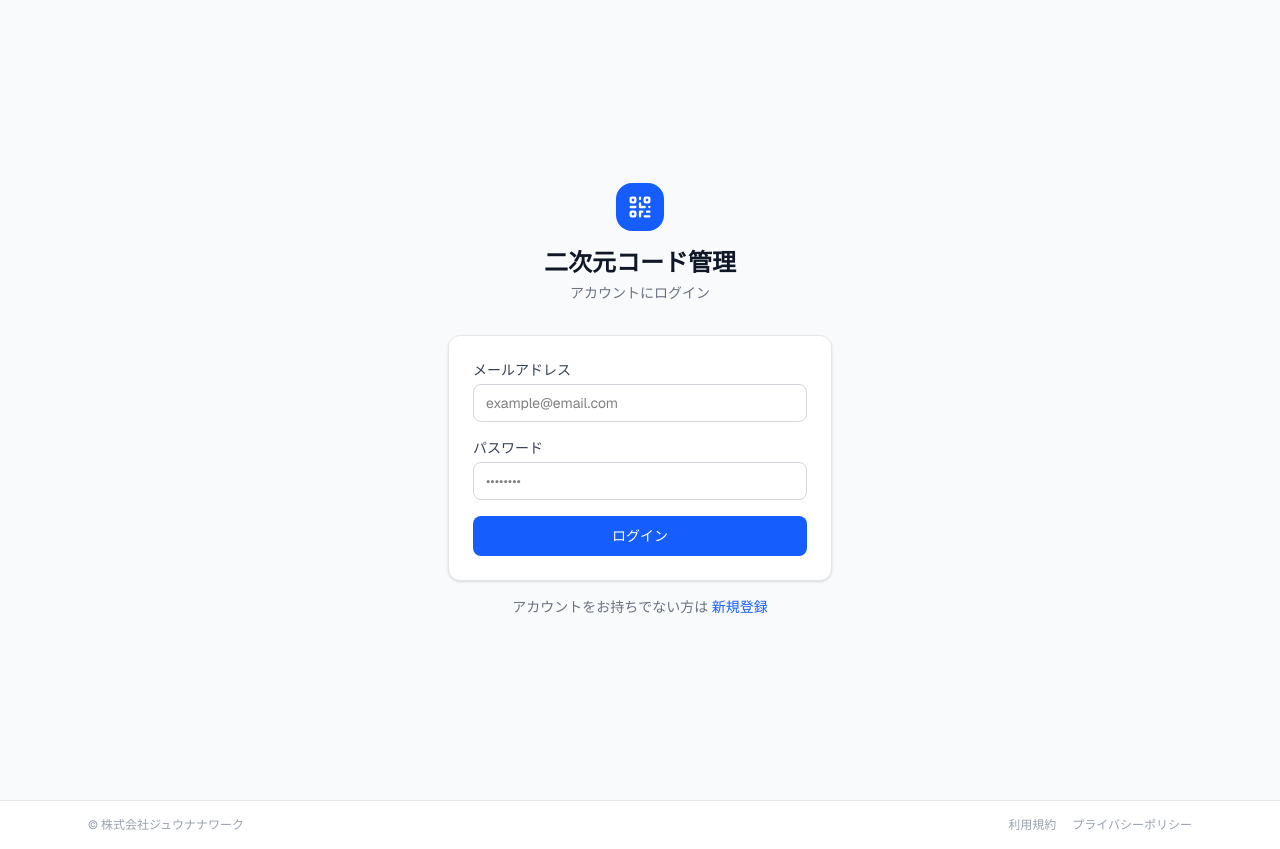
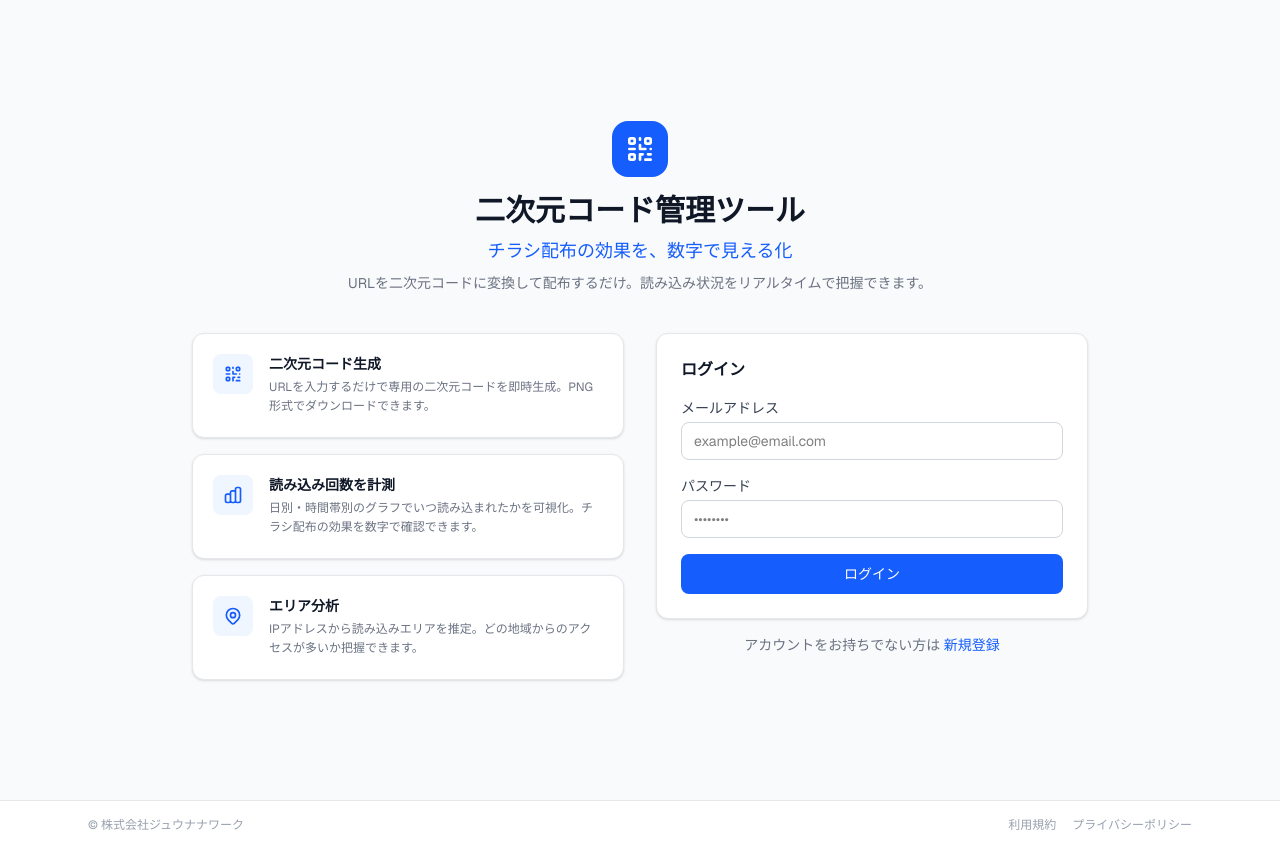
Before and after one commit to 17taguchi/nijigen, a Next.js app: page /login in a window 1280 px wide. Built offline with nearby package versions, Linux system fonts and the light colour scheme.

Commit message:
feat: add service intro with features on login page

```diff
--- a/src/app/login/page.tsx
+++ b/src/app/login/page.tsx
@@ -4,6 +4,30 @@ import { useState } from 'react'
 import { useRouter } from 'next/navigation'
 import Link from 'next/link'
 import { createClient } from '@/lib/supabase/browser'
+
+const FEATURES = [
+  {
+    icon: (
+      <path strokeLinecap="round" strokeLinejoin="round" strokeWidth={2} d="M12 4v1m6 11h2m-6 0h-2v4m0-11v3m0 0h.01M12 12h4.01M16 20h4M4 12h4m12 0h.01M5 8h2a1 1 0 001-1V5a1 1 0 00-1-1H5a1 1 0 00-1 1v2a1 1 0 001 1zm12 0h2a1 1 0 001-1V5a1 1 0 00-1-1h-2a1 1 0 00-1 1v2a1 1 0 001 1zM5 20h2a1 1 0 001-1v-2a1 1 0 00-1-1H5a1 1 0 00-1 1v2a1 1 0 001 1z" />
+    ),
+    title: '二次元コード生成',
+    desc: 'URLを入力するだけで専用の二次元コードを即時生成。PNG形式でダウンロードできます。',
+  },
+  {
+    icon: (
+      <path strokeLinecap="round" strokeLinejoin="round" strokeWidth={2} d="M9 19v-6a2 2 0 00-2-2H5a2 2 0 00-2 2v6a2 2 0 002 2h2a2 2 0 002-2zm0 0V9a2 2 0 012-2h2a2 2 0 012 2v10m-6 0a2 2 0 002 2h2a2 2 0 002-2m0 0V5a2 2 0 012-2h2a2 2 0 012 2v14a2 2 0 01-2 2h-2a2 2 0 01-2-2z" />
+    ),
+    title: '読み込み回数を計測',
+    desc: '日別・時間帯別のグラフでいつ読み込まれたかを可視化。チラシ配布の効果を数字で確認できます。',
+  },
+  {
+    icon: (
+      <path strokeLinecap="round" strokeLinejoin="round" strokeWidth={2} d="M17.657 16.657L13.414 20.9a1.998 1.998 0 01-2.827 0l-4.244-4.243a8 8 0 1111.314 0z M15 11a3 3 0 11-6 0 3 3 0 016 0z" />
+    ),
+    title: 'エリア分析',
+    desc: 'IPアドレスから読み込みエリアを推定。どの地域からのアクセスが多いか把握できます。',
+  },
+]
 
 export default function LoginPage() {
   const router = useRouter()
@@ -30,19 +54,43 @@ export default function LoginPage() {
   }
 
   return (
-    <div className="min-h-screen bg-gray-50 flex flex-col items-center justify-center px-4">
-      <div className="w-full max-w-sm">
-        <div className="text-center mb-8">
-          <div className="w-12 h-12 bg-blue-600 rounded-2xl flex items-center justify-center mx-auto mb-4">
-            <svg className="w-7 h-7 text-white" fill="none" viewBox="0 0 24 24" stroke="currentColor">
+    <div className="min-h-screen bg-gray-50 flex flex-col items-center justify-center px-4 py-12">
+      <div className="w-full max-w-4xl">
+        {/* ヘッダー */}
+        <div className="text-center mb-10">
+          <div className="w-14 h-14 bg-blue-600 rounded-2xl flex items-center justify-center mx-auto mb-4">
+            <svg className="w-8 h-8 text-white" fill="none" viewBox="0 0 24 24" stroke="currentColor">
               <path strokeLinecap="round" strokeLinejoin="round" strokeWidth={2} d="M12 4v1m6 11h2m-6 0h-2v4m0-11v3m0 0h.01M12 12h4.01M16 20h4M4 12h4m12 0h.01M5 8h2a1 1 0 001-1V5a1 1 0 00-1-1H5a1 1 0 00-1 1v2a1 1 0 001 1zm12 0h2a1 1 0 001-1V5a1 1 0 00-1-1h-2a1 1 0 00-1 1v2a1 1 0 001 1zM5 20h2a1 1 0 001-1v-2a1 1 0 00-1-1H5a1 1 0 00-1 1v2a1 1 0 001 1z" />
             </svg>
           </div>
-          <h1 className="text-2xl font-bold text-gray-900">二次元コード管理</h1>
-          <p className="text-gray-500 mt-1 text-sm">アカウントにログイン</p>
+          <h1 className="text-3xl font-bold text-gray-900">二次元コード管理ツール</h1>
+          <p className="text-lg text-blue-600 font-medium mt-2">チラシ配布の効果を、数字で見える化</p>
+          <p className="text-gray-500 text-sm mt-2">URLを二次元コードに変換して配布するだけ。読み込み状況をリアルタイムで把握できます。</p>
         </div>
 
+        <div className="grid grid-cols-1 lg:grid-cols-2 gap-8 items-start">
+          {/* 特徴 */}
+          <div className="space-y-4">
+            {FEATURES.map((f) => (
+              <div key={f.title} className="bg-white rounded-xl border border-gray-200 shadow-sm p-5 flex gap-4">
+                <div className="w-10 h-10 bg-blue-50 rounded-lg flex items-center justify-center flex-shrink-0">
+                  <svg className="w-5 h-5 text-blue-600" fill="none" viewBox="0 0 24 24" stroke="currentColor">
+                    {f.icon}
+                  </svg>
+                </div>
+                <div>
+                  <p className="font-semibold text-gray-900 text-sm">{f.title}</p>
+                  <p className="text-xs text-gray-500 mt-1 leading-relaxed">{f.desc}</p>
+                </div>
+              </div>
+            ))}
+          </div>
+
+          {/* ログインフォーム */}
+          <div>
             <form onSubmit={handleSubmit} className="bg-white rounded-xl border border-gray-200 shadow-sm p-6 space-y-4">
+              <h2 className="font-semibold text-gray-900">ログイン</h2>
+
               {error && (
                 <div className="px-3 py-2 bg-red-50 border border-red-200 rounded-lg text-sm text-red-600">
                   {error}
@@ -88,7 +136,8 @@ export default function LoginPage() {
               <Link href="/signup" className="text-blue-600 hover:underline">新規登録</Link>
             </p>
           </div>
-
+        </div>
+      </div>
     </div>
   )
 }
```
Lines whose indentation alone changed are shown as unchanged.
